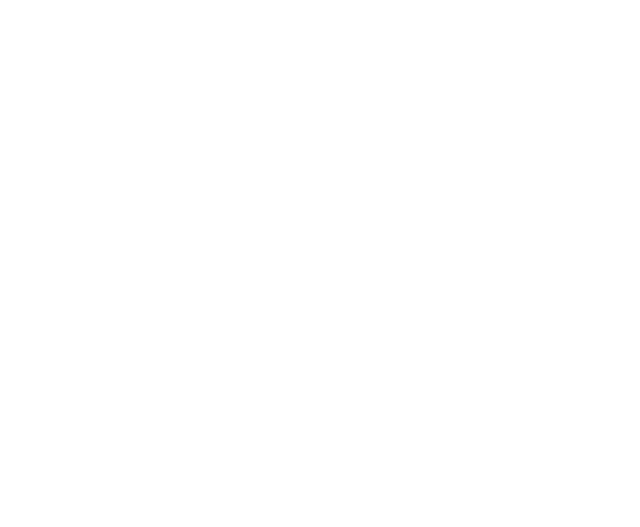
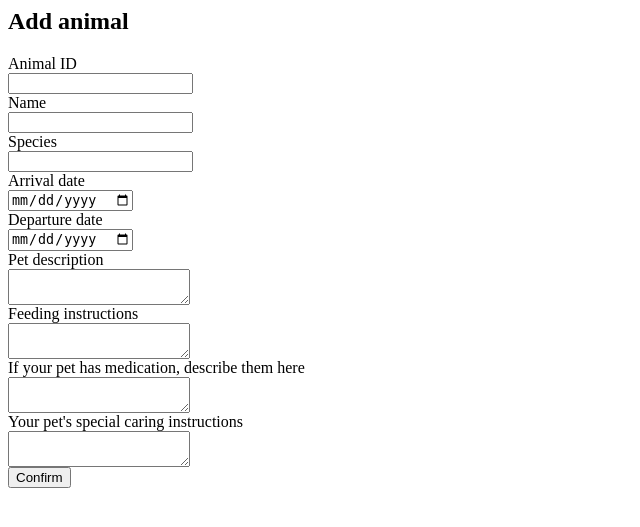
Before and after one commit to oamk-din18-spring2019/group9, a CodeIgniter app: the page made by application/views/animals/add_form.php in a window 1280 px wide. Before the commit the part shown is empty. Shown: the top 527 px of the page, without its empty margins (0-640 px from the left). Run offline with CodeIgniter, Linux system fonts and the light colour scheme.

Commit message:
updates to animals and owners

```diff
--- a/application/views/animals/add_form.php
+++ b/application/views/animals/add_form.php
@@ -0,0 +1,36 @@
+<h2>Add animal</h2>
+<form class="" action="index.html" method="post">
+  <label for="">Animal ID</label><br>
+  <input type="text" name="animal_id" value=""><br>
+
+  <label for="">Name</label><br>
+  <input type="text" name="name" value=""><br>
+
+  <label for="">Species</label><br>
+  <input type="text" name="species" value=""><br>
+
+  <label for="">Arrival date</label><br>
+  <input type="date" name="arrival" value=""><br>
+
+  <label for="">Departure date</label><br>
+  <input type="date" name="depart" value=""><br>
+
+  <label for="description">Pet description</label><br>
+  <textarea id="description" name="description"></textarea>
+  <br>
+
+  <label for="">Feeding instructions</label><br>
+  <textarea id="description" name="food"></textarea>
+  <br>
+
+  <label for="">If your pet has medication, describe them here</label><br>
+  <textarea id="description" name="medication"></textarea>
+  <br>
+
+  <label for="">Your pet's special caring instructions</label><br>
+  <textarea id="description" name="instructions"></textarea>
+  <br>
+
+  <input type="submit" name="" value="Confirm">
+
+</form>
--- a/application/views/owners/add_form.php
+++ b/application/views/owners/add_form.php
@@ -22,4 +22,6 @@
   <label for="">Password</label><br>
   <input type="text" name="password" value=""><br>
 
+  <input type="submit" name="" value="Continue">
+
 </form>
```
Also changed, not shown: application/models/Animals_model.php (+17 -0 lines).
